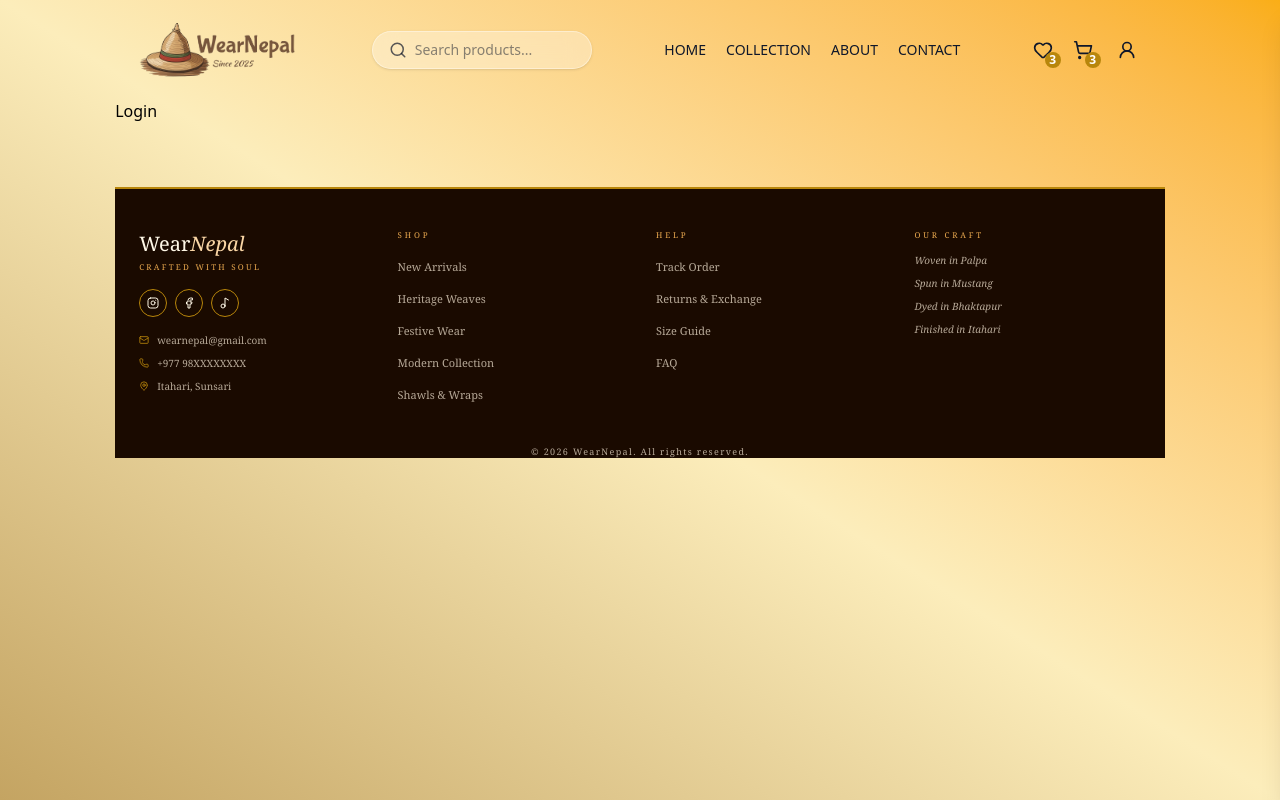
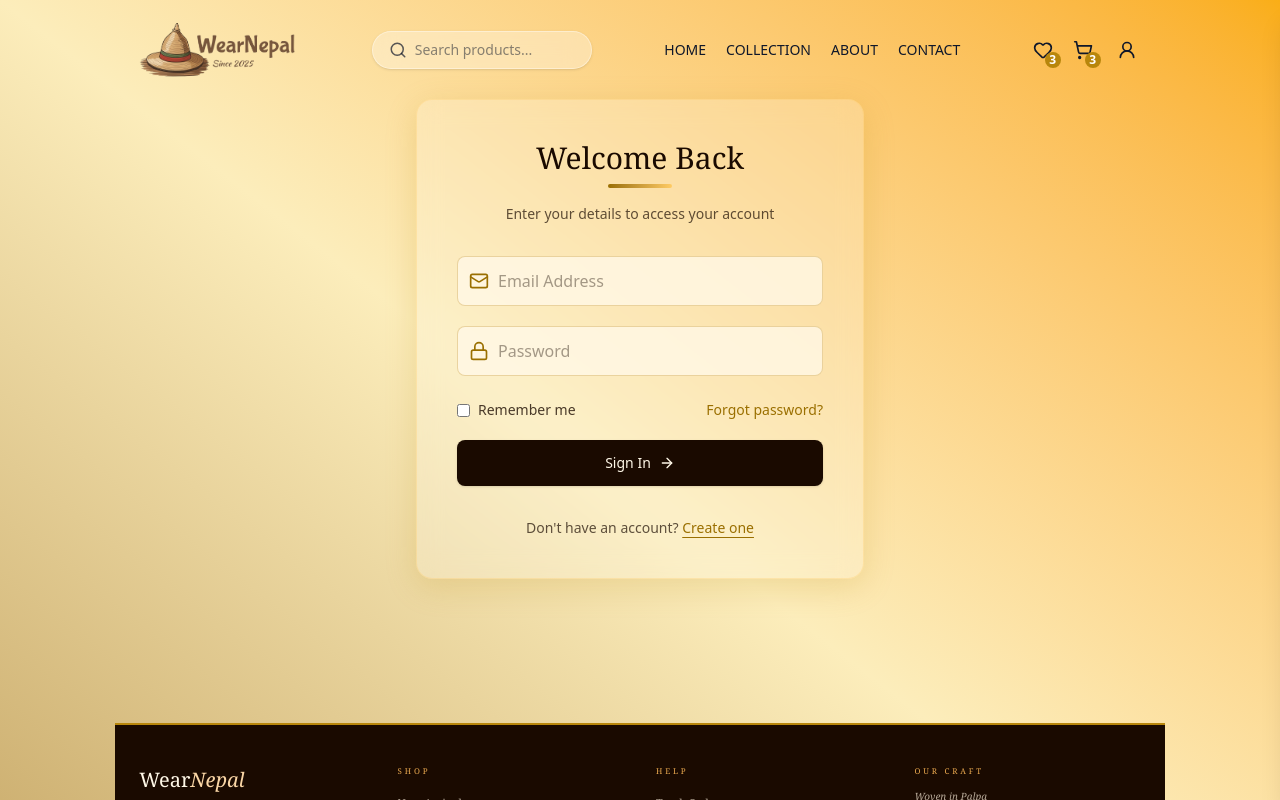
Before and after one commit to bijayjha2025/ECommerce, a React (Vite) app in the folder Frontend/: page /login in a window 1280 px wide. Shown: the top 800 px of the page. Built offline with nearby package versions, Linux system fonts and the light colour scheme.

Commit message:
Login Page contents and states

```diff
--- a/Frontend/src/Pages/Login.jsx
+++ b/Frontend/src/Pages/Login.jsx
@@ -1,8 +1,112 @@
-import React from 'react'
+import React, {useState} from 'react';
+import { useNavigate } from 'react-router-dom';
+import { User, Mail, Lock, ArrowRight, Loader2   } from 'lucide-react';
 
 const Login = () => {
+ const [isLogin, setIsLogin] = useState(true);
+
+ const [name, setName] = useState('');
+ const [email, setEmail] = useState('');
+ const [password, setPassword] = useState('');
+ const [loading, setLoading] = useState(false);
+ const [error, setError] = useState('');
+
+ const navigate = useNavigate();
+
+ const handleSubmit = async (e) => {
+  e.preventDefault();
+  setError('');
+
+  if (!email || !password || (!isLogin && !name)) {
+    setError('Please fill in all fields.');
+    return;
+  }
+
+  setLoading(true);
+
+  try {
+    await new Promise(resolve => setTimeout(resolve, 1500));
+
+    localStorage.setItem('auth_token', 'mock_token_123');
+    localStorage.setItem('user_name', isLogin ? 'User' : name);
+
+    navigate('/');
+    } catch (err) {
+      setError('An error occurred during authentication.');
+    } finally {
+      setLoading(false);
+    }
+  };
+
+  const toggleAuthMode = () => {
+   setIsLogin(!isLogin);
+   setError('');
+   setName('');
+   setPassword('');
+  };
+
   return (
-    <div>Login</div>
+   <div className="min-h-[80vh] flex items-center justify-center -mt-10 sm:-mt-20 px-4">
+    <div className="w-full max-w-md p-8 sm:p-10 rounded-2xl bg-white/20 backdrop-blur-md border border-[var(--gold-light)]/30 shadow-[0_8px_32px_0_rgba(184,134,11,0.2)]">
+
+    <div className="text-center mb-8">
+     <h2 className="text-3xl font-serif text-[var(--ink)] mb-2">{isLogin ? 'Welcome Back' : 'Create Account'}</h2>
+     <div className="w-16 h-1 bg-gradient-to-r from-[var(--gold-dark)] to-[var(--gold-light)] mx-auto rounded-full"></div>
+      <p className="mt-4 text-[var(--ink)]/70 text-sm">{isLogin ? 'Enter your details to access your account' : 'Sign up to explore exclusive collections'}</p>
+     </div>
+
+     {error && (
+      <div className="mb-6 p-3 bg-red-500/10 border border-red-500/20 rounded-lg text-red-600 text-sm text-center">{error}</div>
+     )}
+
+     <form className="space-y-5" onSubmit={handleSubmit}>
+      {!isLogin && (
+       <div className="relative">
+        <div className="absolute inset-y-0 left-0 pl-3 flex items-center pointer-events-none">
+         <User className="h-5 w-5 text-[var(--gold-dark)]" /></div>
+         <input type="text" placeholder="Full Name" value={name} onChange={(e) => setName(e.target.value)} className="w-full pl-10 pr-4 py-3 bg-[#fff8e7]/80 border border-[var(--gold)]/30 rounded-lg text-[var(--ink)] placeholder-[var(--ink)]/40 focus:outline-none focus:ring-2 focus:ring-[var(--gold)] focus:border-transparent transition-all" required={!isLogin} disabled={loading} />
+        </div>
+        )}
+
+       <div className="relative">
+        <div className="absolute inset-y-0 left-0 pl-3 flex items-center pointer-events-none">
+         <Mail className="h-5 w-5 text-[var(--gold-dark)]" /></div>
+         <input type="email" placeholder="Email Address" value={email} onChange={(e) => setEmail(e.target.value)} className="w-full pl-10 pr-4 py-3 bg-[#fff8e7]/80 border border-[var(--gold)]/30 rounded-lg text-[var(--ink)] placeholder-[var(--ink)]/40 focus:outline-none focus:ring-2 focus:ring-[var(--gold)] focus:border-transparent transition-all" required disabled={loading} />
+       </div>
+
+       <div className="relative">
+        <div className="absolute inset-y-0 left-0 pl-3 flex items-center pointer-events-none">
+         <Lock className="h-5 w-5 text-[var(--gold-dark)]" /></div>
+         <input type="password" placeholder="Password" value={password} onChange={(e) => setPassword(e.target.value)} className="w-full pl-10 pr-4 py-3 bg-[#fff8e7]/80 border border-[var(--gold)]/30 rounded-lg text-[var(--ink)] placeholder-[var(--ink)]/40 focus:outline-none focus:ring-2 focus:ring-[var(--gold)] focus:border-transparent transition-all" required disabled={loading} />
+       </div>
+
+       {isLogin && (
+       <div className="flex justify-between items-center text-sm pt-1">
+       <label className="flex items-center text-[var(--ink)]/80 cursor-pointer hover:text-[var(--gold-dark)] transition-colors">
+        <input type="checkbox" className="mr-2 accent-[var(--gold)]" disabled={loading} />Remember me</label>
+        <button type="button" className="font-medium text-[var(--gold-dark)] hover:text-[var(--ink)] transition-colors">Forgot password?</button>
+       </div>
+      )}
+
+      <button type="submit" disabled={loading} className="mt-2 w-full flex justify-center items-center py-3 px-4 border border-transparent rounded-lg shadow-sm text-sm font-medium text-[var(--cream)] bg-[var(--ink)] hover:bg-[var(--gold-dark)] disabled:opacity-70 disabled:cursor-not-allowed focus:outline-none focus:ring-2 focus:ring-offset-2 focus:ring-[var(--gold)] transition-all duration-300 group">
+       {loading ? ( <Loader2 className="animate-spin h-5 w-5" />
+       ) : (
+       <>
+        {isLogin ? 'Sign In' : 'Sign Up'}
+         <ArrowRight className="ml-2 h-4 w-4 group-hover:translate-x-1 transition-transform" />
+       </>
+      )}
+      </button>
+     </form>
+
+     <div className="mt-8 text-center text-sm text-[var(--ink)]/70">
+      {isLogin ? "Don't have an account? " : "Already have an account? "}
+      <button onClick={toggleAuthMode} disabled={loading} className="font-medium text-[var(--gold-dark)] hover:text-[var(--ink)] transition-colors underline underline-offset-4 disabled:opacity-70">
+       {isLogin ? 'Create one' : 'Sign in'}
+      </button>
+     </div>
+    </div>
+   </div>
   )
 }
 
```
